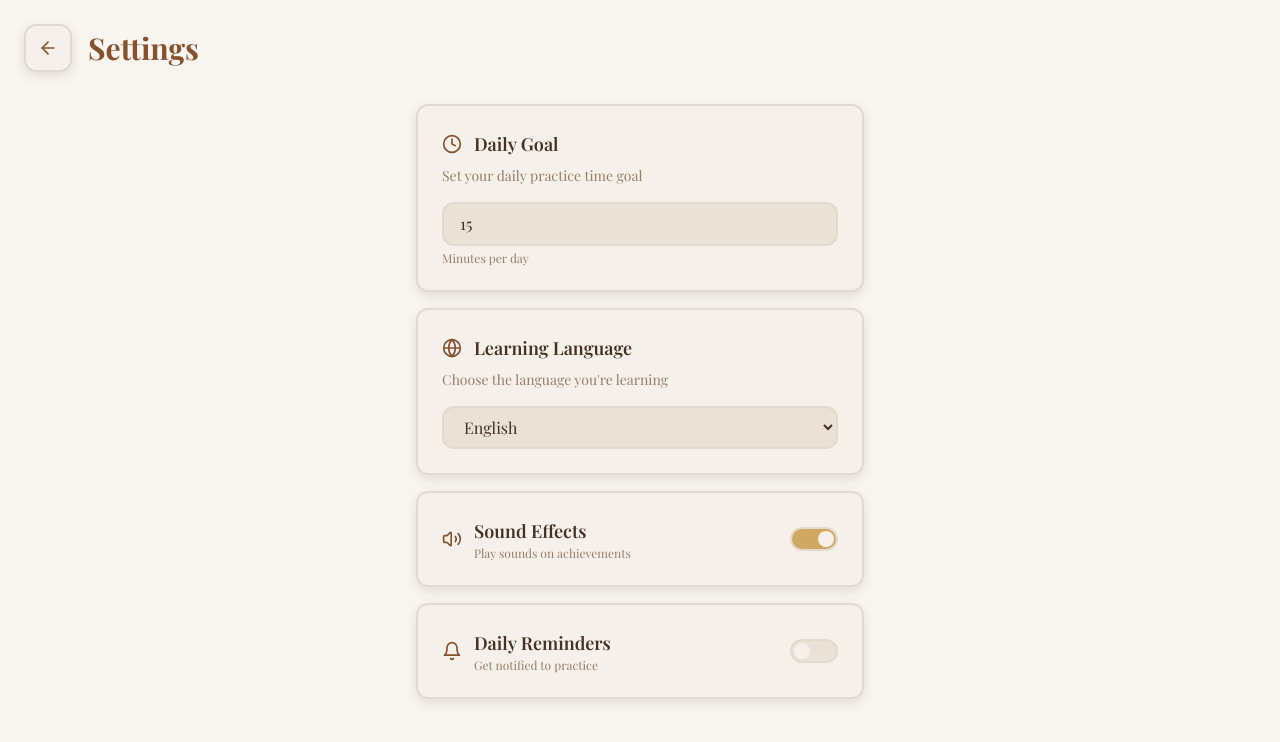
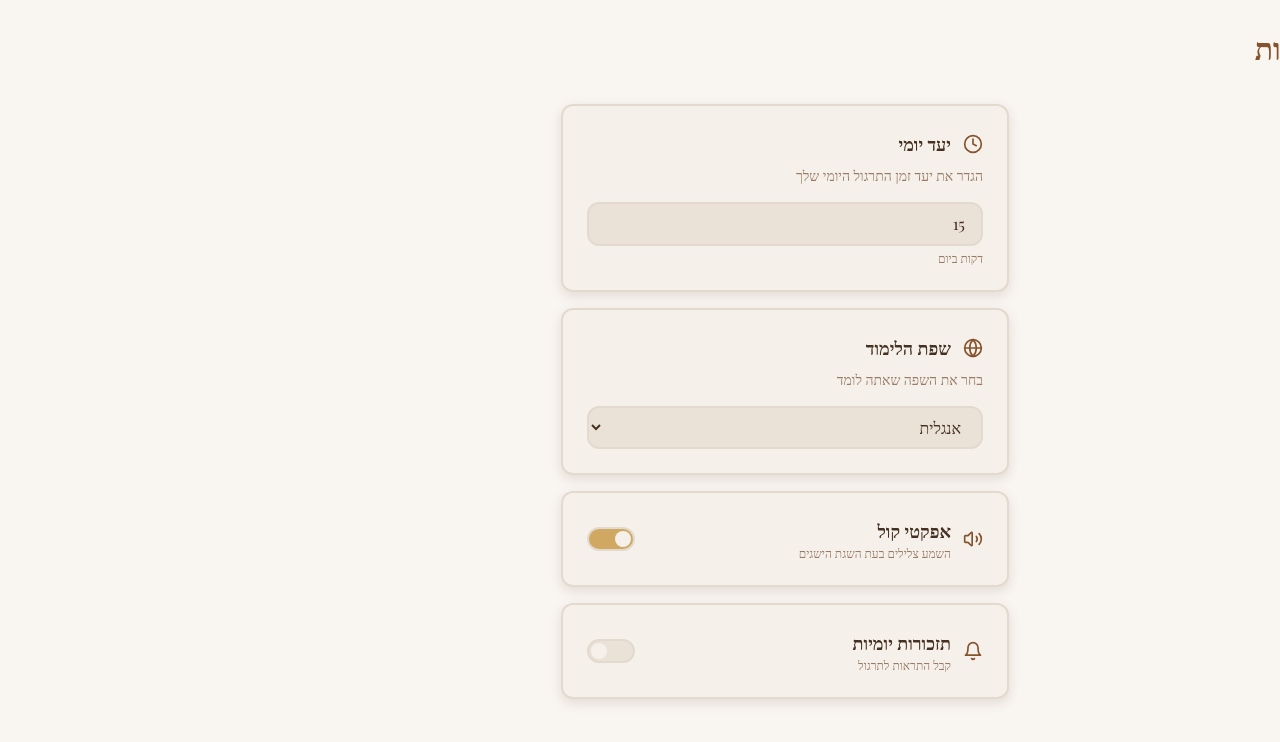
Before and after one commit to avico1020-code/vintage-lingo-scribe, a React (Vite) app: page /settings in a window 1280 px wide. Shown: the top 742 px of the page. Built offline with nearby package versions, Linux system fonts and the light colour scheme; the HTML template or start-up script is replaced by a standard one.

Commit message:
Translate UI to Hebrew

```diff
--- a/index.html
+++ b/index.html
@@ -1,10 +1,10 @@
 <!doctype html>
-<html lang="en">
+<html lang="he" dir="rtl">
   <head>
     <meta charset="UTF-8" />
     <meta name="viewport" content="width=device-width, initial-scale=1.0, maximum-scale=1.0, user-scalable=no" />
-    <title>VocabVintage - Daily Language Practice</title>
-    <meta name="description" content="Build and practice your vocabulary through daily exercises, dictation, and gamified activities" />
+    <title>מילון וינטג' - תרגול שפה יומי</title>
+    <meta name="description" content="בנה ותרגל את אוצר המילים שלך באמצעות תרגילים יומיים, הכתבה ופעילויות משחקיות" />
     <meta name="author" content="Lovable" />
     <link rel="preconnect" href="https://fonts.googleapis.com">
     <link rel="preconnect" href="https://fonts.gstatic.com" crossorigin>
--- a/src/components/DailyTimer.tsx
+++ b/src/components/DailyTimer.tsx
@@ -81,8 +81,8 @@ export const DailyTimer = () => {
 
     // Toast notification
     toast({
-      title: "Great job! 🎉",
-      description: "You reached your daily goal!",
+      title: "כל הכבוד! 🎉",
+      description: "הגעת ליעד היומי שלך!",
       duration: 3000,
     });
   };
@@ -106,7 +106,7 @@ export const DailyTimer = () => {
         <div className="flex items-center justify-between mb-4">
           <div className="flex items-center gap-2">
             <Clock className="w-6 h-6 text-primary" />
-            <span className="text-lg font-semibold text-foreground">Today's Practice</span>
+            <span className="text-lg font-semibold text-foreground">התרגול היומי</span>
           </div>
           <div className="text-2xl font-bold text-primary">
             {formatTime(seconds)}
@@ -122,8 +122,8 @@ export const DailyTimer = () => {
         </div>
 
         <div className="mt-2 text-sm text-muted-foreground text-center">
-          Goal: {DAILY_GOAL_MINUTES} minutes
-          {goalReached && " ✨ Completed!"}
+          יעד: {DAILY_GOAL_MINUTES} דקות
+          {goalReached && " ✨ הושלם!"}
         </div>
       </div>
     </div>
--- a/src/pages/Dictation.tsx
+++ b/src/pages/Dictation.tsx
@@ -15,18 +15,18 @@ const Dictation = () => {
         </button>
         <div>
           <h1 className="text-3xl font-bold text-primary flex items-center gap-2">
-            🎯 Random Dictation
+            🎯 הכתבה אקראית
           </h1>
-          <p className="text-sm text-muted-foreground">Practice listening and writing</p>
+          <p className="text-sm text-muted-foreground">תרגל האזנה וכתיבה</p>
         </div>
       </header>
 
       <div className="max-w-md mx-auto">
         <div className="vintage-shadow bg-card rounded-xl p-8 border-2 border-border text-center">
           <div className="text-6xl mb-4">🎧</div>
-          <h2 className="text-xl font-semibold text-foreground mb-2">Coming Soon</h2>
+          <h2 className="text-xl font-semibold text-foreground mb-2">בקרוב</h2>
           <p className="text-muted-foreground">
-            Test your listening skills with random dictation exercises
+            בדוק את כישורי ההאזנה שלך עם תרגילי הכתבה אקראיים
           </p>
         </div>
       </div>
--- a/src/pages/Roulette.tsx
+++ b/src/pages/Roulette.tsx
@@ -15,18 +15,18 @@ const Roulette = () => {
         </button>
         <div>
           <h1 className="text-3xl font-bold text-primary flex items-center gap-2">
-            🎰 Roulette
+            🎰 רולטה
           </h1>
-          <p className="text-sm text-muted-foreground">Spin for a random challenge</p>
+          <p className="text-sm text-muted-foreground">סובב לאתגר אקראי</p>
         </div>
       </header>
 
       <div className="max-w-md mx-auto">
         <div className="vintage-shadow bg-card rounded-xl p-8 border-2 border-border text-center">
           <div className="text-6xl mb-4">🎲</div>
-          <h2 className="text-xl font-semibold text-foreground mb-2">Coming Soon</h2>
+          <h2 className="text-xl font-semibold text-foreground mb-2">בקרוב</h2>
           <p className="text-muted-foreground">
-            Get random vocabulary challenges and games
+            קבל אתגרי אוצר מילים ומשחקים אקראיים
           </p>
         </div>
       </div>
--- a/src/pages/Settings.tsx
+++ b/src/pages/Settings.tsx
@@ -13,17 +13,17 @@ const Settings = () => {
         >
           <ArrowLeft className="w-5 h-5 text-primary" />
         </button>
-        <h1 className="text-3xl font-bold text-primary">Settings</h1>
+        <h1 className="text-3xl font-bold text-primary">הגדרות</h1>
       </header>
 
       <div className="max-w-md mx-auto space-y-4">
         <div className="vintage-shadow bg-card rounded-xl p-6 border-2 border-border">
           <div className="flex items-center gap-3 mb-2">
             <Clock className="w-5 h-5 text-primary" />
-            <h3 className="text-lg font-semibold text-foreground">Daily Goal</h3>
+            <h3 className="text-lg font-semibold text-foreground">יעד יומי</h3>
           </div>
           <p className="text-sm text-muted-foreground mb-4">
-            Set your daily practice time goal
+            הגדר את יעד זמן התרגול היומי שלך
           </p>
           <input
             type="number"
@@ -32,27 +32,27 @@ const Settings = () => {
             max={120}
             className="w-full px-4 py-2 bg-secondary rounded-lg border-2 border-border focus:border-accent outline-none"
           />
-          <span className="text-xs text-muted-foreground mt-1 block">Minutes per day</span>
+          <span className="text-xs text-muted-foreground mt-1 block">דקות ביום</span>
         </div>
 
         <div className="vintage-shadow bg-card rounded-xl p-6 border-2 border-border">
           <div className="flex items-center gap-3 mb-2">
             <Globe className="w-5 h-5 text-primary" />
-            <h3 className="text-lg font-semibold text-foreground">Learning Language</h3>
+            <h3 className="text-lg font-semibold text-foreground">שפת הלימוד</h3>
           </div>
           <p className="text-sm text-muted-foreground mb-4">
-            Choose the language you're learning
+            בחר את השפה שאתה לומד
           </p>
           <select className="w-full px-4 py-2 bg-secondary rounded-lg border-2 border-border focus:border-accent outline-none">
-            <option>English</option>
-            <option>Spanish</option>
-            <option>French</option>
-            <option>German</option>
-            <option>Italian</option>
-            <option>Portuguese</option>
-            <option>Japanese</option>
-            <option>Korean</option>
-            <option>Chinese</option>
+            <option>אנגלית</option>
+            <option>ספרדית</option>
+            <option>צרפתית</option>
+            <option>גרמנית</option>
+            <option>איטלקית</option>
+            <option>פורטוגזית</option>
+            <option>יפנית</option>
+            <option>קוריאנית</option>
+            <option>סינית</option>
           </select>
         </div>
 
@@ -61,8 +61,8 @@ const Settings = () => {
             <div className="flex items-center gap-3">
               <Volume2 className="w-5 h-5 text-primary" />
               <div>
-                <h3 className="text-lg font-semibold text-foreground">Sound Effects</h3>
-                <p className="text-xs text-muted-foreground">Play sounds on achievements</p>
+                <h3 className="text-lg font-semibold text-foreground">אפקטי קול</h3>
+                <p className="text-xs text-muted-foreground">השמע צלילים בעת השגת הישגים</p>
               </div>
             </div>
             <label className="relative inline-block w-12 h-6">
@@ -78,8 +78,8 @@ const Settings = () => {
             <div className="flex items-center gap-3">
               <Bell className="w-5 h-5 text-primary" />
               <div>
-                <h3 className="text-lg font-semibold text-foreground">Daily Reminders</h3>
-                <p className="text-xs text-muted-foreground">Get notified to practice</p>
+                <h3 className="text-lg font-semibold text-foreground">תזכורות יומיות</h3>
+                <p className="text-xs text-muted-foreground">קבל התראות לתרגול</p>
               </div>
             </div>
             <label className="relative inline-block w-12 h-6">
--- a/src/pages/UsefulWords.tsx
+++ b/src/pages/UsefulWords.tsx
@@ -15,18 +15,18 @@ const UsefulWords = () => {
         </button>
         <div>
           <h1 className="text-3xl font-bold text-primary flex items-center gap-2">
-            📗 Useful Words
+            📗 מילים שימושיות
           </h1>
-          <p className="text-sm text-muted-foreground">Essential phrases and expressions</p>
+          <p className="text-sm text-muted-foreground">ביטויים וביטוים חיוניים</p>
         </div>
       </header>
 
       <div className="max-w-md mx-auto">
         <div className="vintage-shadow bg-card rounded-xl p-8 border-2 border-border text-center">
           <div className="text-6xl mb-4">💬</div>
-          <h2 className="text-xl font-semibold text-foreground mb-2">Coming Soon</h2>
+          <h2 className="text-xl font-semibold text-foreground mb-2">בקרוב</h2>
           <p className="text-muted-foreground">
-            Discover the most useful words and phrases
+            גלה את המילים והביטויים השימושיים ביותר
           </p>
         </div>
       </div>
--- a/src/pages/Vocabulary.tsx
+++ b/src/pages/Vocabulary.tsx
@@ -15,18 +15,18 @@ const Vocabulary = () => {
         </button>
         <div>
           <h1 className="text-3xl font-bold text-primary flex items-center gap-2">
-            📘 Vocabulary
+            📘 אוצר מילים
           </h1>
-          <p className="text-sm text-muted-foreground">Build your word collection</p>
+          <p className="text-sm text-muted-foreground">בנה את אוסף המילים שלך</p>
         </div>
       </header>
 
       <div className="max-w-md mx-auto">
         <div className="vintage-shadow bg-card rounded-xl p-8 border-2 border-border text-center">
           <div className="text-6xl mb-4">📚</div>
-          <h2 className="text-xl font-semibold text-foreground mb-2">Coming Soon</h2>
+          <h2 className="text-xl font-semibold text-foreground mb-2">בקרוב</h2>
           <p className="text-muted-foreground">
-            Your vocabulary practice feature is being prepared
+            תכונת תרגול אוצר המילים שלך בהכנה
           </p>
         </div>
       </div>
```
Also changed, not shown: src/pages/Index.tsx (+6 -6 lines).
